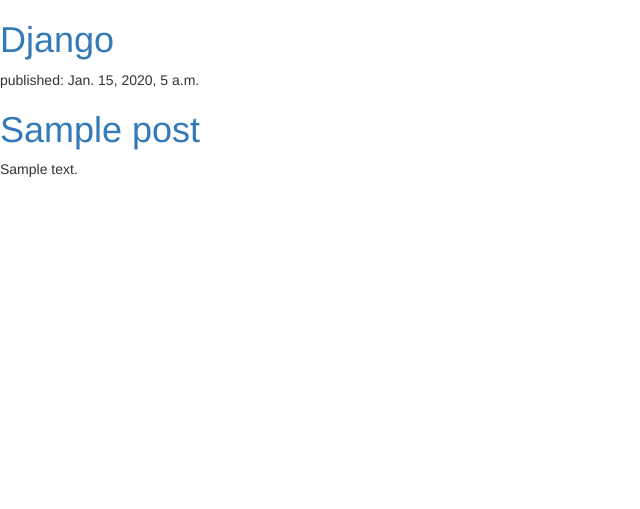
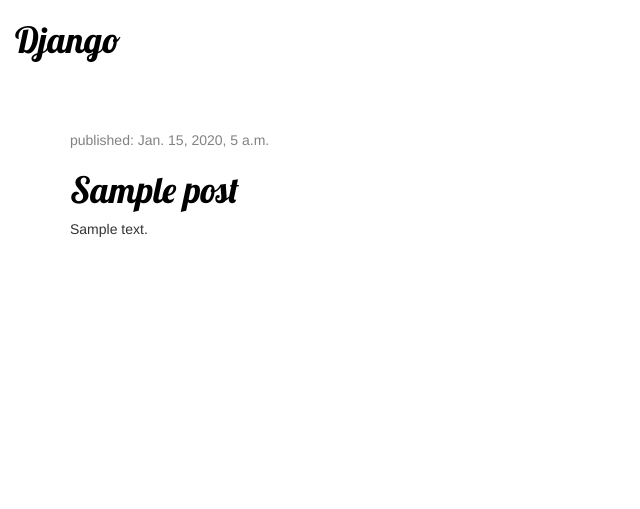
Before and after one commit to drednor/my-first-blog, a Django app: template blog/templates/blog/post_list.html in a window 1280 px wide. Shown: the top 509 px of the page, without its empty margins (0-640 px from the left). Run offline with Django 3.2, Linux system fonts and the light colour scheme; the template is opened without the code that fills it: values that come from a table or form of the project are taken from there, others are empty; tables that the repository leaves empty hold one stand-in row (values such as "Sample post"); some libraries are stand-ins or nearby versions.

Commit message:
added CSS

```diff
--- /dev/null
+++ b/blog/static/css/blog.css
@@ -0,0 +1,53 @@
+h1 a {
+    color: #B22222;
+    font-family: 'Lobster';
+}
+body {
+    padding-left: 15px;
+}
+.page-header {
+    background-color: #ff9400;
+    margin-top: 0;
+    padding: 20px 20px 20px 40px;
+}
+
+.page-header h1, .page-header h1 a, .page-header h1 a:visited, .page-header h1 a:active {
+    color: #ffffff;
+    font-size: 36pt;
+    text-decoration: none;
+}
+
+.content {
+    margin-left: 40px;
+}
+
+h1, h2, h3, h4 {
+    font-family: 'Lobster', cursive;
+}
+
+.date {
+    color: #828282;
+}
+
+.save {
+    float: right;
+}
+
+.post-form textarea, .post-form input {
+    width: 100%;
+}
+
+.top-menu, .top-menu:hover, .top-menu:visited {
+    color: #ffffff;
+    float: right;
+    font-size: 26pt;
+    margin-right: 20px;
+}
+
+.post {
+    margin-bottom: 70px;
+}
+
+.post h1 a, .post h1 a:visited {
+    color: #000000;
+}
--- a/blog/templates/blog/post_list.html
+++ b/blog/templates/blog/post_list.html
@@ -1,21 +1,31 @@
+{% load static %}
 <!DOCTYPE html>
 <html>
 <head>
 	<title>Abhishek Singh website</title>
     <link rel="stylesheet" href="//maxcdn.bootstrapcdn.com/bootstrap/3.2.0/css/bootstrap.min.css">
     <link rel="stylesheet" href="//maxcdn.bootstrapcdn.com/bootstrap/3.2.0/css/bootstrap-theme.min.css">
+    <link rel="stylesheet" href="{% static 'css/blog.css' %}">
+    <link href="//fonts.googleapis.com/css?family=Lobster&subset=latin,latin-ext" rel="stylesheet" type="text/css">
 </head>
 <body>
-	<div>
+	<div class = "post">
             <h1><a href="/">Django</a></h1>
+    </div>
+    <div class="content container">
+        <div class="row">
+            <div class="col-md-8">
+                {% for post in posts %}
+                    <div class="post">
+                        <div class="date">
+                            <p>published: {{ post.published_date }}</p>
+                        </div>
+                        <h1><a href="">{{ post.title }}</a></h1>
+                        <p>{{ post.text|linebreaksbr }}</p>
+                    </div>
+                {% endfor %}
+            </div>
         </div>
-         {% for post in posts %}
-    <div>
-        <p>published: {{ post.published_date }}</p>
-        <h1><a href="">{{ post.title }}</a></h1>
-        <p>{{ post.text|linebreaksbr }}</p>
     </div>
-        {% endfor %}
-
 </body>
 </html>
```
